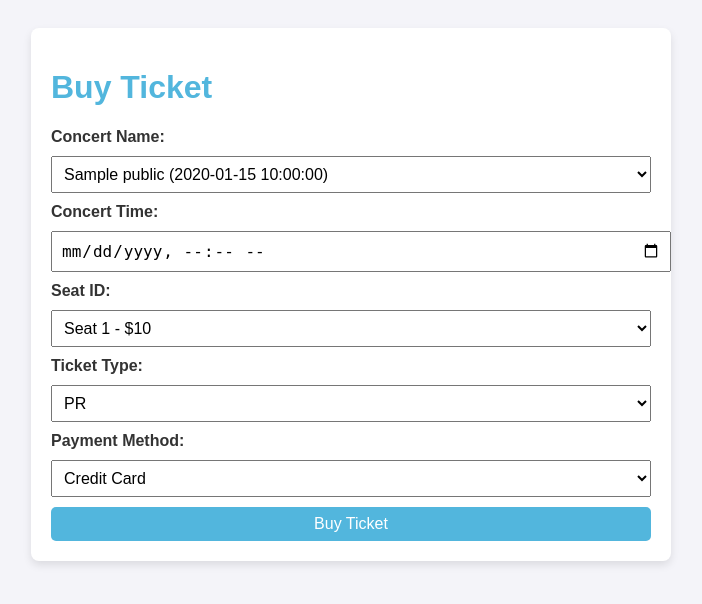
After one commit to awesomePei/113-1-DB-final-project, a Flask app: page /buy_ticket in a window 1280 px wide. The commit adds this page. Shown: the top 604 px of the page, without its empty margins (289-991 px from the left). Run offline with Flask 3, Linux system fonts and the light colour scheme; the visitor is signed in with stand-in values (Sample User, id 1); a database or web service that is not in the repository returns one stand-in record (values such as "Sample title"); some libraries are stand-ins or nearby versions.

Commit message:
user can buy tickets but have some bugs...

```diff
--- a/ticketvibe/app.py
+++ b/ticketvibe/app.py
@@ -79,6 +79,52 @@ def purchase_ticket():
         return redirect(url_for('index'))
 
     return render_template('purchase_ticket.html')
+
+# NEW 購票頁面
+@app.route('/buy_ticket', methods=['GET', 'POST'])
+def buy_ticket():
+    if 'user_id' not in session:  # Check if user is logged in
+        flash("You must be logged in to buy a ticket.", "danger")
+        return redirect(url_for('login'))
+
+    if request.method == 'POST':
+        seat_id = request.form.get('seatID')
+        ticket_type = request.form.get('type')
+        payment_method = request.form.get('payment')
+        user_id = session['user_id']
+        concert_name = request.form.get('concert_name')
+        concert_time = request.form.get('concert_time')
+
+        # Generate ticket ID (getting the max ticketID + 1)
+        ticket_id_query = 'SELECT COALESCE(MAX("ticketID"), 0) + 1 AS new_id FROM public."TICKET"'
+        new_ticket_id = execute_query(ticket_id_query, fetch_one=True)['new_id']
+
+        # Refund deadline query (7 days from now)
+        refund_deadline_query = "SELECT CURRENT_DATE + INTERVAL '7 days' AS refund_ddl"
+        refund_deadline = execute_query(refund_deadline_query, fetch_one=True)['refund_ddl']
+
+        # Prepare the query to insert the ticket into the database
+        insert_query = """
+            INSERT INTO public."TICKET"
+            ("ticketID", collected, "seatID", type, order_time, refund_ddl, refund_status, payment, "userID", concert_name, concert_time)
+            VALUES (%s, %s, %s, %s, NOW(), %s, %s, %s, %s, %s, %s)
+        """
+        try:
+            execute_query(insert_query, (
+                new_ticket_id, False, seat_id, ticket_type, refund_deadline, 0, payment_method, user_id, concert_name, concert_time
+            ))
+            flash("Ticket purchased successfully!", "success")
+            return redirect(url_for('my_tickets'))
+        except Exception as e:
+            flash(f"Error purchasing ticket: {e}", "danger")
+
+    # Fetch available concerts and seats
+    concerts_query = 'SELECT name, "time" FROM public."CONCERT"'
+    seats_query = 'SELECT "seatID", price FROM public."SEAT_PRICE"'
+    concerts = execute_query(concerts_query, fetch_all=True)
+    seats = execute_query(seats_query, fetch_all=True)
+
+    return render_template('buy_ticket.html', concerts=concerts, seats=seats)
 
 # admin 面板
 @app.route('/admin', methods=['GET', 'POST'])
--- /dev/null
+++ b/ticketvibe/templates/buy_ticket.html
@@ -0,0 +1,88 @@
+<!DOCTYPE html>
+<html lang="en">
+<head>
+    <meta charset="UTF-8">
+    <meta name="viewport" content="width=device-width, initial-scale=1.0">
+    <title>Buy Ticket</title>
+    <style>
+        body {
+            font-family: Arial, sans-serif;
+            background-color: #f4f4f9;
+            color: #333;
+            padding: 20px;
+        }
+        .container {
+            background: #fff;
+            padding: 20px;
+            border-radius: 8px;
+            box-shadow: 0 4px 8px rgba(0, 0, 0, 0.1);
+            max-width: 600px;
+            margin: 0 auto;
+        }
+        h1 {
+            color: #52b6dd;
+        }
+        form {
+            display: flex;
+            flex-direction: column;
+            gap: 10px;
+        }
+        label {
+            font-weight: bold;
+        }
+        select, input, button {
+            padding: 8px;
+            font-size: 16px;
+            width: 100%;
+        }
+        button {
+            background-color: #52b6dd;
+            color: white;
+            border: none;
+            border-radius: 5px;
+            cursor: pointer;
+        }
+        button:hover {
+            background-color: #2f96bf;
+        }
+    </style>
+</head>
+<body>
+    <div class="container">
+        <h1>Buy Ticket</h1>
+        <form action="{{ url_for('buy_ticket') }}" method="POST">
+            <label for="concert_name">Concert Name:</label>
+            <select id="concert_name" name="concert_name" required>
+                {% for concert in concerts %}
+                    <option value="{{ concert['name'] }}">{{ concert['name'] }} ({{ concert['time'] }})</option>
+                {% endfor %}
+            </select>
+
+            <label for="concert_time">Concert Time:</label>
+            <input type="datetime-local" id="concert_time" name="concert_time" required>
+
+            <label for="seatID">Seat ID:</label>
+            <select id="seatID" name="seatID" required>
+                {% for seat in seats %}
+                    <option value="{{ seat['seatID'] }}">Seat {{ seat['seatID'] }} - ${{ seat['price'] }}</option>
+                {% endfor %}
+            </select>
+
+            <label for="type">Ticket Type:</label>
+            <select id="type" name="type" required>
+                <option value="PR">PR</option>
+                <option value="Presale">Presale</option>
+                <option value="Public">Public</option>
+            </select>
+
+            <label for="payment">Payment Method:</label>
+            <select id="payment" name="payment" required>
+                <option value="CreditCard">Credit Card</option>
+                <option value="ATM_transfer">ATM Transfer</option>
+            </select>
+
+            <button type="submit">Buy Ticket</button>
+        </form>
+    </div>
+</body>
+</html>
--- a/ticketvibe/templates/index.html
+++ b/ticketvibe/templates/index.html
@@ -75,7 +75,7 @@
                 </div>
             {% else %}
                 <div class="user-options">
-                    <a href="/purchase_ticket">Purchase Ticket</a> |
+                    <a href="/buy_ticket">Buy Ticket</a> |
                     <a href="/search_concert">See Concerts</a> |
                     <a href="/logout">Logout</a>
                 </div>
```
